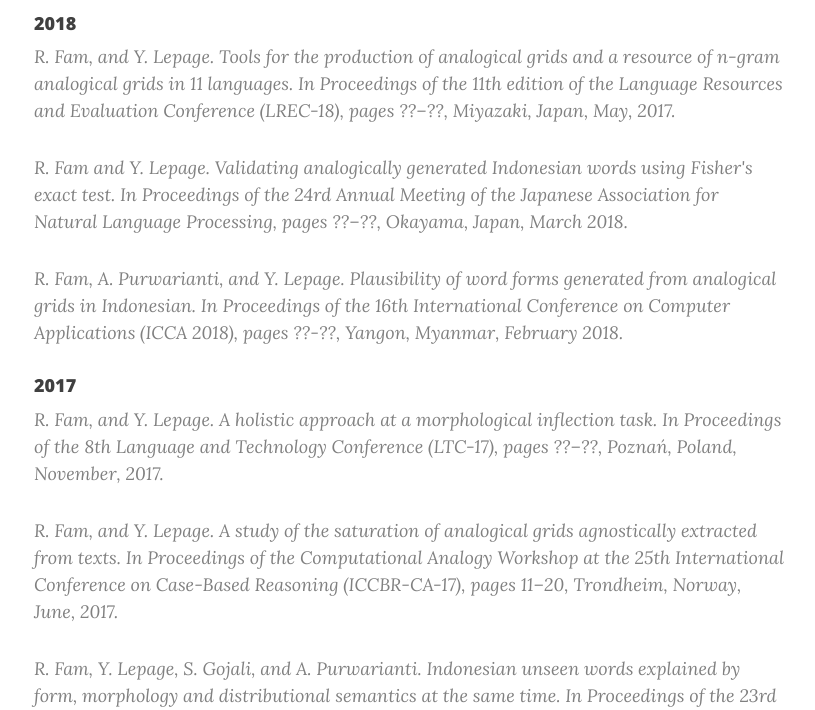
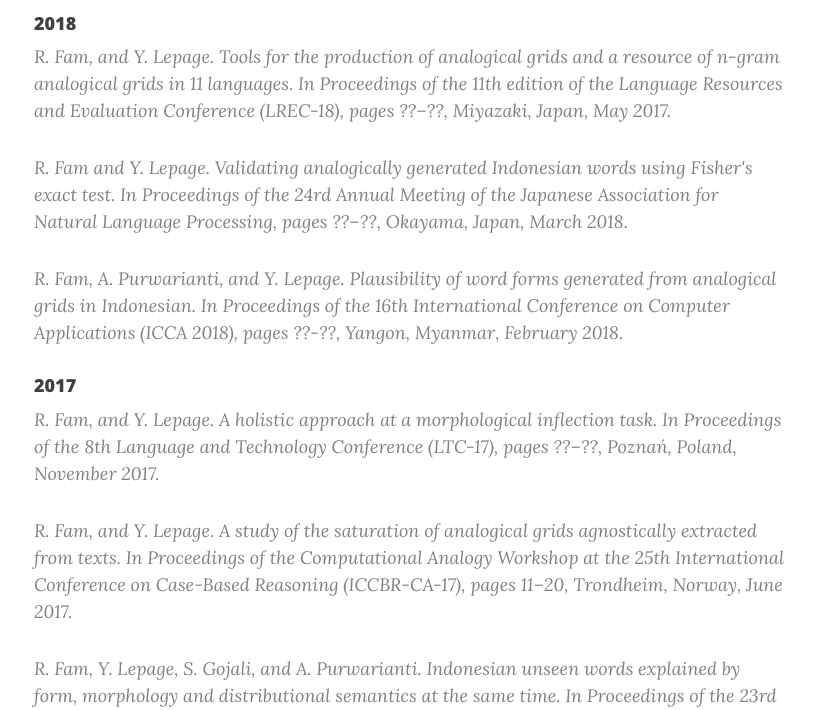
Before and after one commit to famrashel/famrashel.github.io, a Jekyll site: the page built from profile.html, in a window 1280 px wide and 1400 px high, scrolled down 1576 px. Shown: the part 215-925 px from the top of the window, without its empty margins (231-1046 px from the left). Built offline with Jekyll 4.4.1, drawn with Linux system fonts in a browser that asks for light colours; nearby versions of some CDN libraries.

Commit message:
Typos on punctuation

```diff
--- a/profile.html
+++ b/profile.html
@@ -67,7 +67,7 @@ header-img: "img/about-bg.jpg"
     <h2 class="section-heading">Publications</h2>
     <h4 class="post-subtitle">2018</h4>
         <p class="post-meta">
-            R. Fam, and Y. Lepage. Tools for the production of analogical grids and a resource of n-gram analogical grids in 11 languages. In Proceedings of the 11th edition of the Language Resources and Evaluation Conference (LREC-18), pages ??–??, Miyazaki, Japan, May, 2017.
+            R. Fam, and Y. Lepage. Tools for the production of analogical grids and a resource of n-gram analogical grids in 11 languages. In Proceedings of the 11th edition of the Language Resources and Evaluation Conference (LREC-18), pages ??–??, Miyazaki, Japan, May 2017.
         </p>
         <p class="post-meta">
             R. Fam and Y. Lepage. Validating analogically generated Indonesian words using Fisher's exact test. In Proceedings of the 24rd Annual Meeting of the Japanese Association for Natural Language Processing, pages ??–??, Okayama, Japan, March 2018.
@@ -77,10 +77,10 @@ header-img: "img/about-bg.jpg"
         </p>
     <h4 class="post-subtitle">2017</h4>
         <p class="post-meta">
-            R. Fam, and Y. Lepage. A holistic approach at a morphological inflection task. In Proceedings of the 8th Language and Technology Conference (LTC-17), pages ??–??, Poznań, Poland, November, 2017.
+            R. Fam, and Y. Lepage. A holistic approach at a morphological inflection task. In Proceedings of the 8th Language and Technology Conference (LTC-17), pages ??–??, Poznań, Poland, November 2017.
         </p>
         <p class="post-meta">
-            R. Fam, and Y. Lepage. A study of the saturation of analogical grids agnostically extracted from texts. In Proceedings of the Computational Analogy Workshop at the 25th International Conference on Case-Based Reasoning (ICCBR-CA-17), pages 11–20, Trondheim, Norway, June, 2017.
+            R. Fam, and Y. Lepage. A study of the saturation of analogical grids agnostically extracted from texts. In Proceedings of the Computational Analogy Workshop at the 25th International Conference on Case-Based Reasoning (ICCBR-CA-17), pages 11–20, Trondheim, Norway, June 2017.
         </p>
         <p class="post-meta">
             R. Fam, Y. Lepage, S. Gojali, and A. Purwarianti. Indonesian unseen words explained by form, morphology and distributional semantics at the same time. In Proceedings of the 23rd Annual Meeting of the Japanese Association for Natural Language Processing, pages 178–181, Tsukuba, Japan, March 2017.
```
